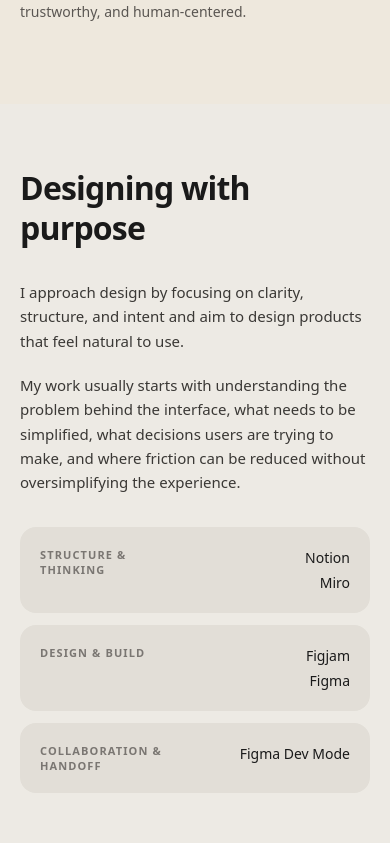
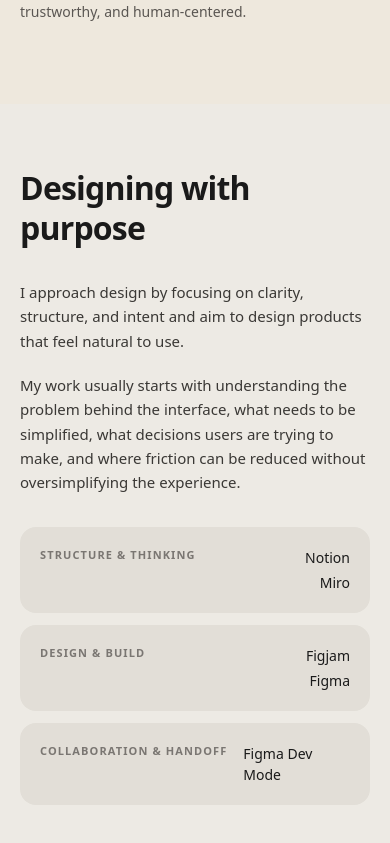
Before and after one commit to Nemwel-Boniface/rachaeluiux, a Next.js app: page / in a window 390 px wide. Shown: the part 2880-3723 px from the top of the page. Built offline with nearby package versions, Linux system fonts and the light colour scheme.

Commit message:
fix(design-with-purpose): prevent mobile label wrapping and tighten desktop columns
Mobile: whitespace-nowrap on tool group labels stops long names breaking.
Desktop: grid-cols-[5fr_6fr] gap-10 gives near-equal columns with a
tighter gap, right side slightly wider for the tool cards.

```diff
--- a/src/components/sections/design-with-purpose/index.tsx
+++ b/src/components/sections/design-with-purpose/index.tsx
@@ -35,7 +35,7 @@ export default function DesigningWithPurpose() {
                 key={group.id}
                 className="bg-[#E2DED7] rounded-2xl px-5 py-5 flex flex-row justify-between items-start gap-4"
               >
-                <p className="text-[11px] font-semibold tracking-[0.1em] uppercase text-[#7a7672] leading-snug max-w-[140px]">
+                <p className="text-[11px] font-semibold tracking-[0.1em] uppercase text-[#7a7672] leading-snug whitespace-nowrap">
                   {group.label}
                 </p>
                 <div className="flex flex-col items-end gap-1">
@@ -51,7 +51,7 @@ export default function DesigningWithPurpose() {
         </div>
 
         {/* ── DESKTOP LAYOUT ── */}
-        <div className="hidden md:grid grid-cols-2 gap-16 items-start">
+        <div className="hidden md:grid grid-cols-[5fr_6fr] gap-10 items-start">
 
           {/* Left — title + paragraphs */}
           <div className="flex flex-col gap-8">
```
